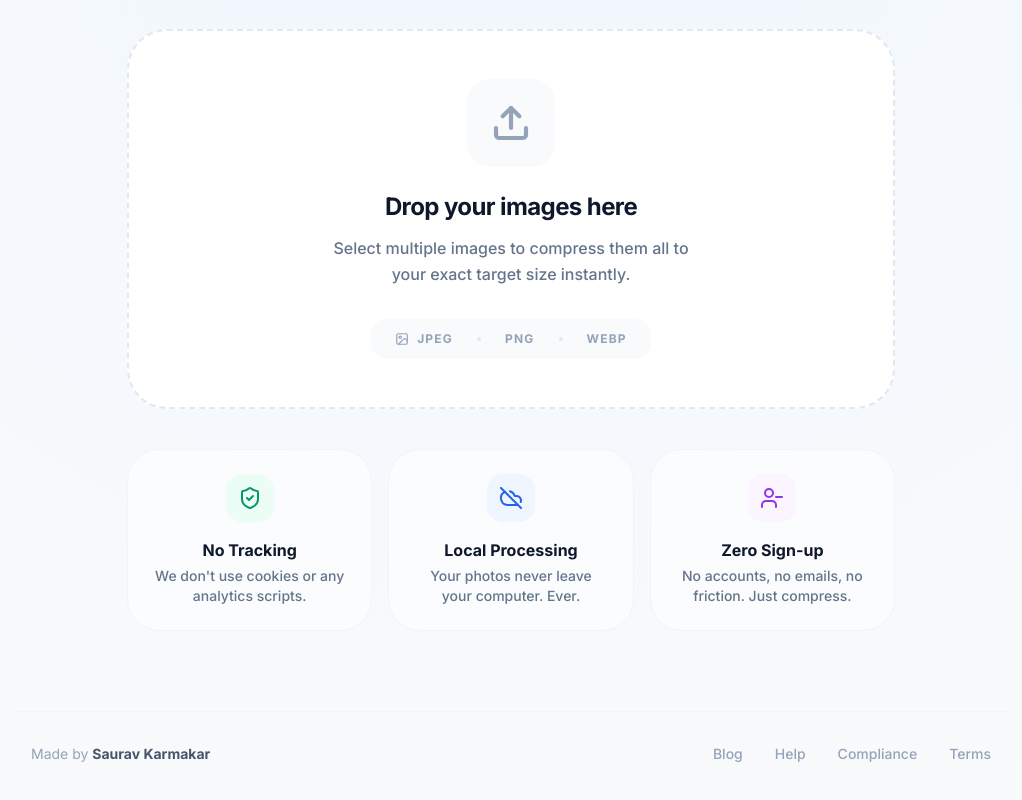
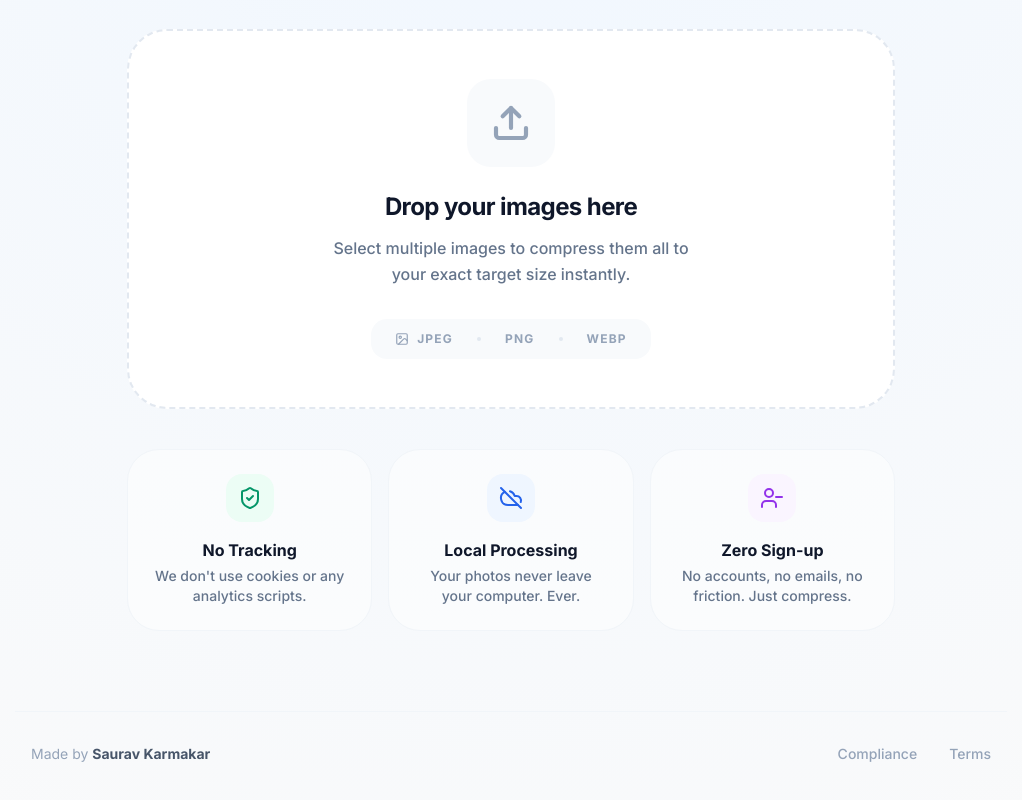
Before and after one commit to thesauravkarmakar/ExactKB, a React (Vite) app: page / in a window 1280 px wide. Shown: the part 260-1060 px from the top of the page, without its empty margins (129-1151 px from the left). Built offline with nearby package versions, Linux system fonts and the light colour scheme.

Commit message:
style: remove Blog and Help links from footer

```diff
--- a/App.tsx
+++ b/App.tsx
@@ -244,8 +244,6 @@ const App: React.FC = () => {
         </div>
 
         <div className="flex items-center gap-8">
-          <a href="#" className="text-slate-400 hover:text-slate-900 transition-colors text-sm font-medium">Blog</a>
-          <a href="#" className="text-slate-400 hover:text-slate-900 transition-colors text-sm font-medium">Help</a>
           <a href="#" className="text-slate-400 hover:text-slate-900 transition-colors text-sm font-medium">Compliance</a>
           <a href="#" className="text-slate-400 hover:text-slate-900 transition-colors text-sm font-medium">Terms</a>
         </div>
```
Lines whose indentation alone changed are shown as unchanged.
